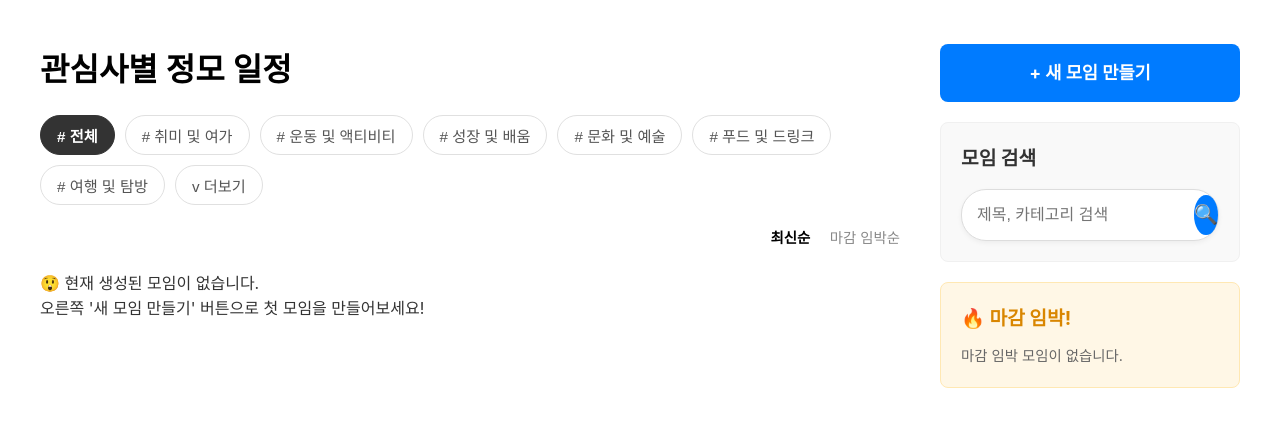
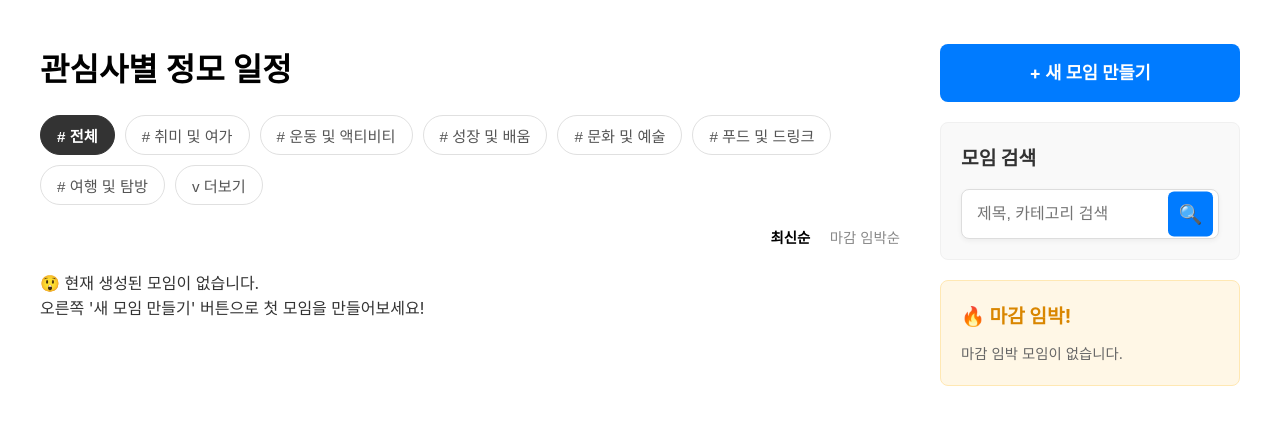
Before and after one commit to wonjun4149/moit, a PHP site: page /meetings/php/meeting.php in a window 1280 px wide. Shown: the part 66-493 px from the top of the page. Run offline with PHP 8.4, Linux system fonts and the light colour scheme; a user stored in the database is signed in; data comes from the database, SQL or seed files in the repository; data that the repository does not hold is empty.

Commit message:
디자인 수정 3트

```diff
--- a/css/meeting-style.css
+++ b/css/meeting-style.css
@@ -237,12 +237,12 @@ body {
 }
 
 .search-input-wrapper {
+    position: relative;
     display: flex;
     align-items: center;
     background-color: #fff;
     border: 1px solid #ddd;
-    border-radius: 25px; /* Make it a pill shape */
-    padding: 5px;
+    border-radius: 8px; /* Rounded rectangle */
     box-shadow: 0 2px 5px rgba(0,0,0,0.05);
     transition: border-color 0.2s ease, box-shadow 0.2s ease;
 }
@@ -256,18 +256,23 @@ body {
     border: none;
     outline: none;
     flex-grow: 1;
-    padding: 10px;
+    padding: 15px;
     font-size: 1em;
     background-color: transparent;
+    padding-right: 60px; /* Make space for the button */
 }
 
 #search-button {
+    position: absolute;
+    right: 5px;
+    top: 50%;
+    transform: translateY(-50%);
     background-color: #007bff;
     color: white;
     border: none;
-    width: 40px;
-    height: 40px;
-    border-radius: 50%;
+    width: 45px;
+    height: 45px;
+    border-radius: 6px; /* Rounded rectangle button */
     cursor: pointer;
     font-size: 1.2em;
     display: flex;
```
